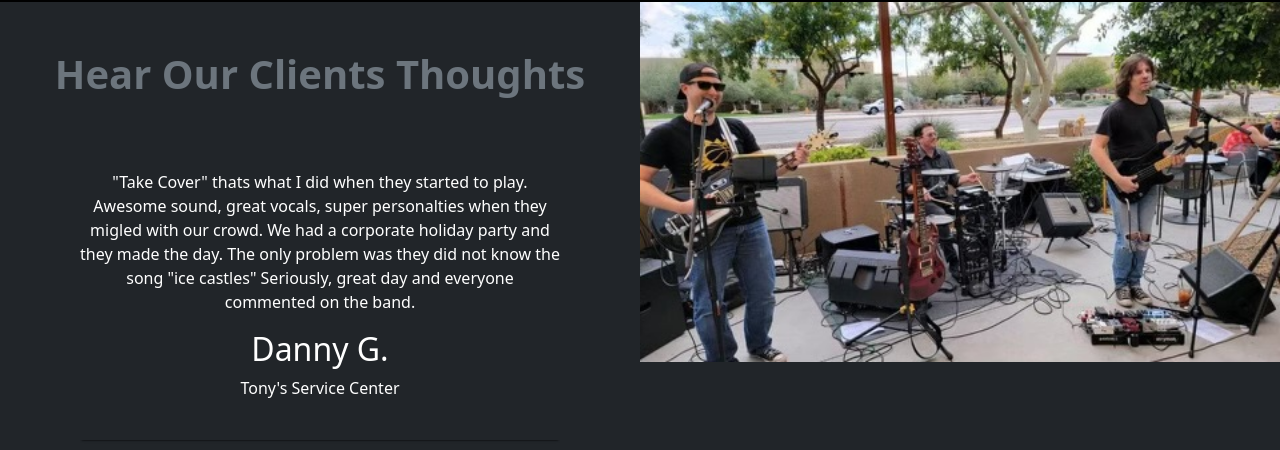
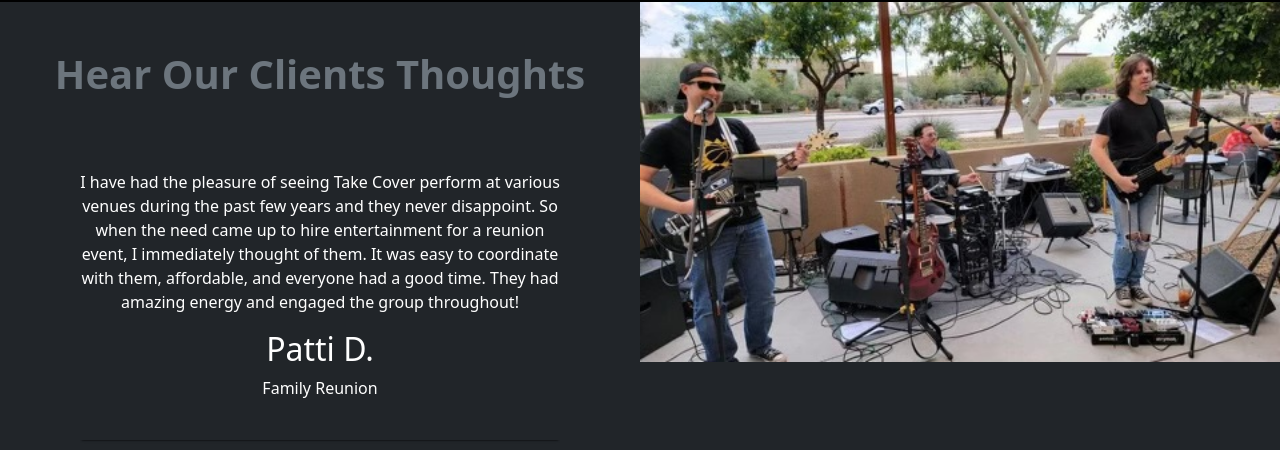
Before and after one commit to benbushman98/TAKECOVERAZ, a React (Create React App) app: page / in a window 1280 px wide. Shown: the part 1910-2360 px from the top of the page. Built offline with nearby package versions, Linux system fonts and the light colour scheme.

Commit message:
added review message

```diff
--- a/src/components/Reviews/index.js
+++ b/src/components/Reviews/index.js
@@ -8,6 +8,11 @@ function Reviews(props) {
             name: "Danny G.",
             review: '"Take Cover" thats what I did when they started to play. Awesome sound, great vocals, super personalties when they migled with our crowd. We had a corporate holiday party and they made the day. The only problem was they did not know the song "ice castles" \n Seriously, great day and everyone commented on the band.',
             company: "Tony's Service Center"
+        },
+        {
+            name: "Patti D.",
+            review: 'I have had the pleasure of seeing Take Cover perform at various venues during the past few years and they never disappoint. So when the need came up to hire entertainment for a reunion event, I immediately thought of them. It was easy to coordinate with them, affordable, and everyone had a good time. They had amazing energy and engaged the group throughout!',
+            company: "Family Reunion"
         },
     ]
 
```
